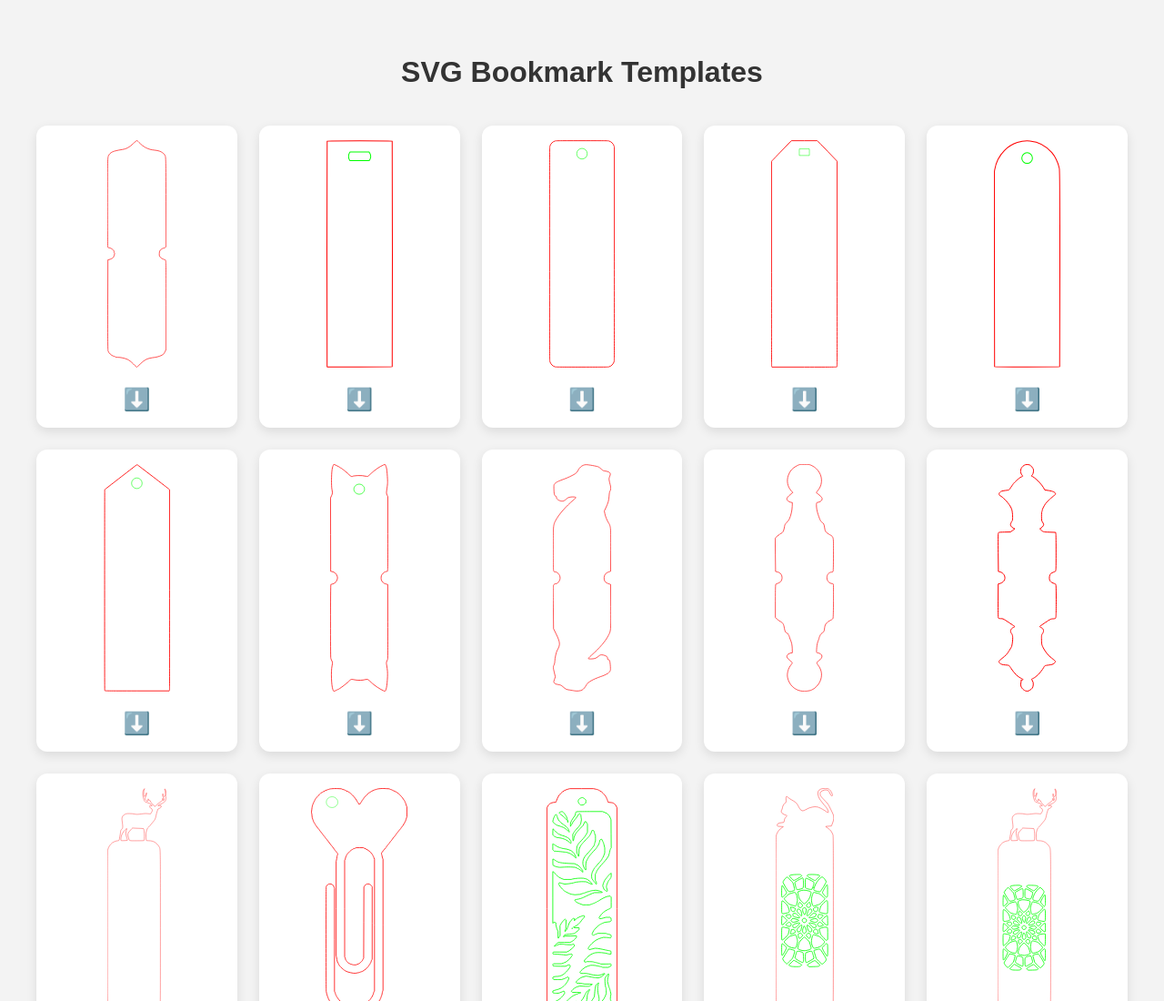
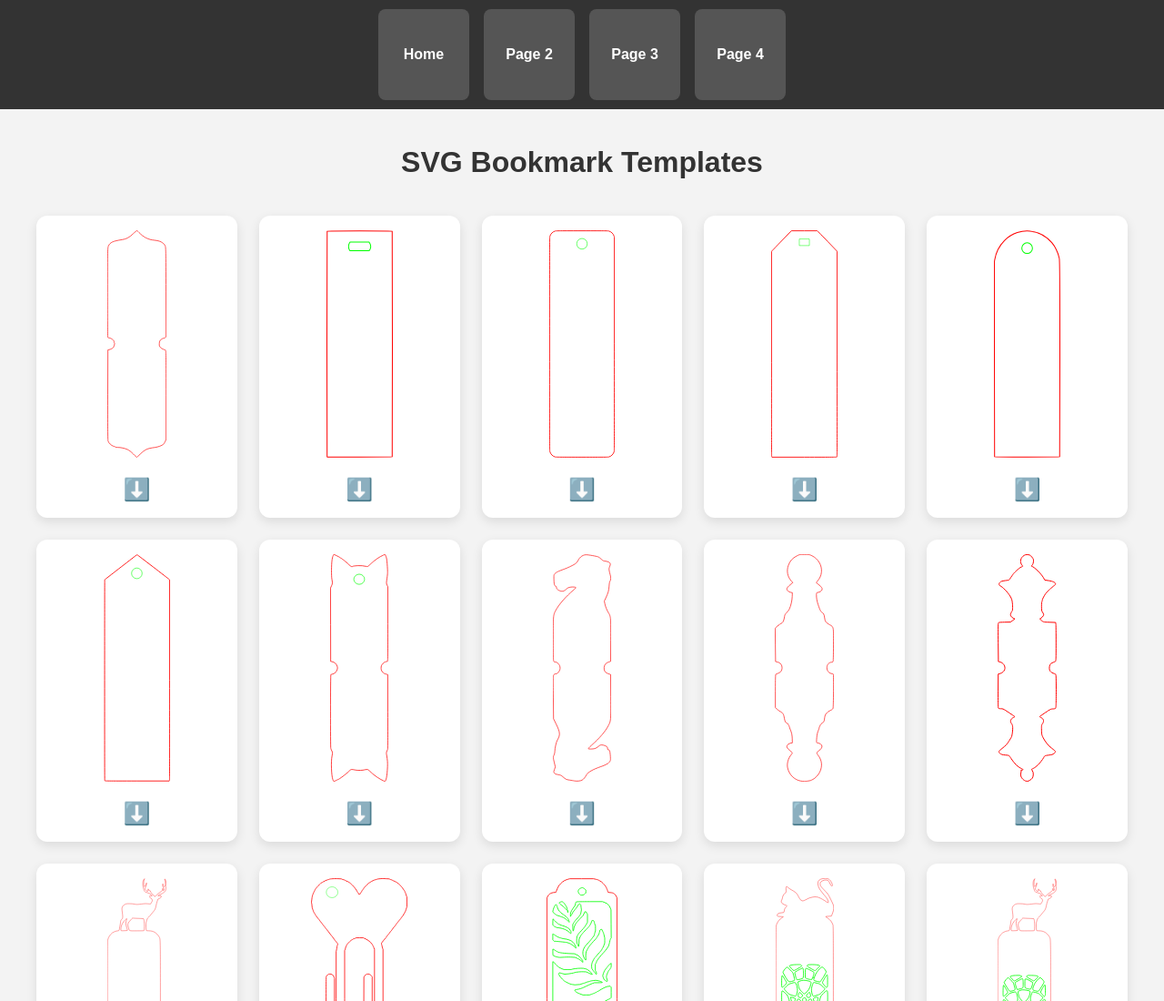
Before and after one commit to scriptfairy/bookmark, a plain HTML site: page index.html in a window 1280 px wide. Shown: the top 1100 px of the page at 91% size. Drawn offline with Linux system fonts and the light colour scheme.

Commit message:
Update index.html

```diff
--- a/index.html
+++ b/index.html
@@ -9,13 +9,42 @@
     body {
       font-family: Arial, sans-serif;
       background: #f3f3f3;
-      padding: 40px;
       margin: 0;
+      padding: 0;
+    }
+
+    /* Navigation Bar */
+    nav {
+      display: flex;
+      justify-content: center;
+      background: #333;
+      padding: 10px 0;
+    }
+
+    nav a {
+      display: inline-block;
+      width: 100px;
+      height: 100px;
+      margin: 0 8px;
+      background: #555;
+      color: white;
+      text-decoration: none;
+      font-size: 16px;
+      font-weight: bold;
+      border-radius: 8px;
+      display: flex;
+      align-items: center;
+      justify-content: center;
+      transition: background 0.3s;
+    }
+
+    nav a:hover {
+      background: #007BFF;
     }
 
     h1 {
       text-align: center;
-      margin-bottom: 40px;
+      margin: 40px 0;
       color: #333;
     }
 
@@ -25,6 +54,7 @@
       gap: 24px;
       max-width: 1200px;
       margin: 0 auto;
+      padding: 0 20px 40px;
     }
 
     .card {
@@ -72,6 +102,14 @@
 </head>
 <body>
 
+  <!-- Navigation -->
+  <nav>
+    <a href="index.html">Home</a>
+    <a href="page2.html">Page 2</a>
+    <a href="page3.html">Page 3</a>
+    <a href="page4.html">Page 4</a>
+  </nav>
+
   <h1>SVG Bookmark Templates</h1>
   <div class="grid" id="svgGrid"></div>
 
@@ -105,7 +143,6 @@
       "score_top_cat.svg",
       "score_top_deer.svg",
       "score_top_rabit.svg"
-      // Add more like "bookmark6.svg", "bookmark7.svg", ...
     ];
 
     const grid = document.getElementById("svgGrid");
```
